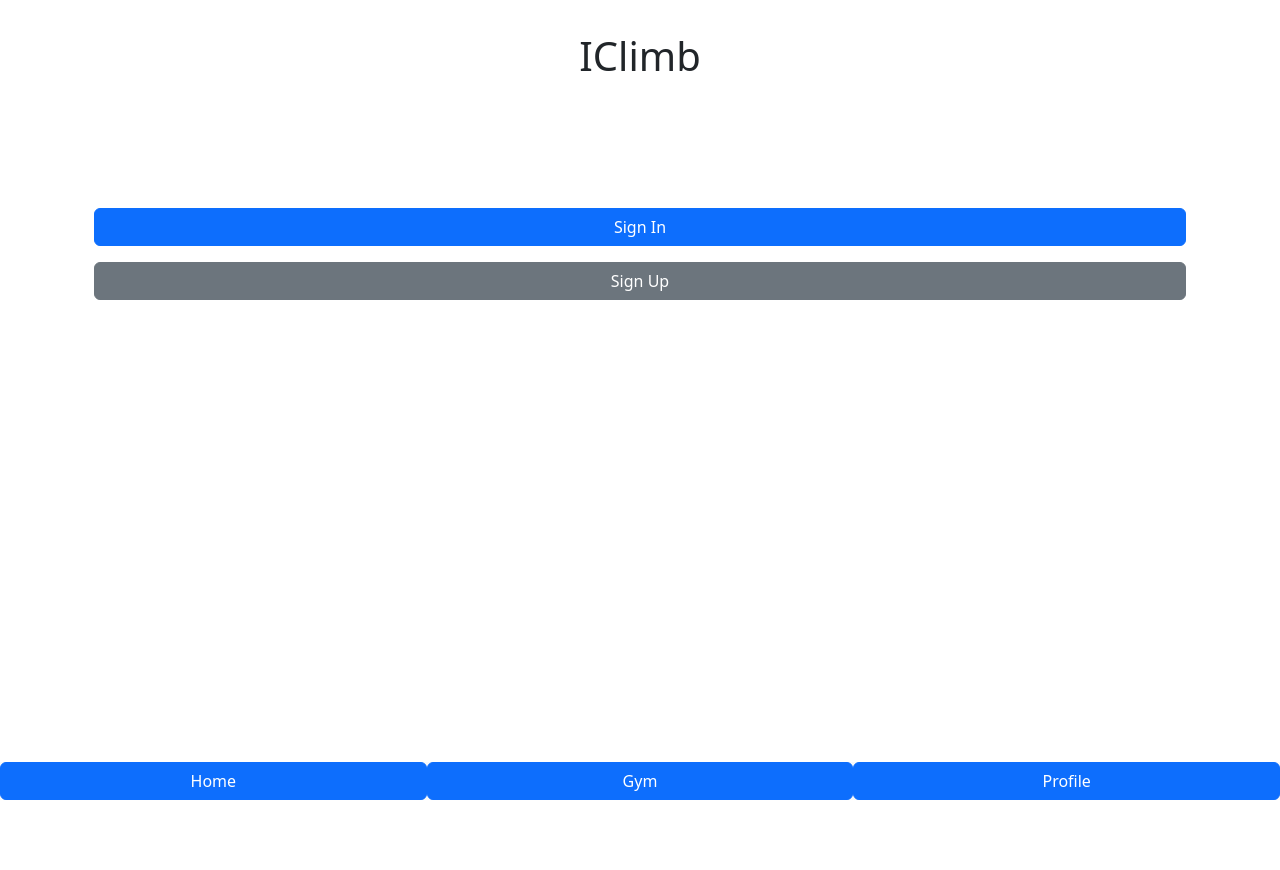
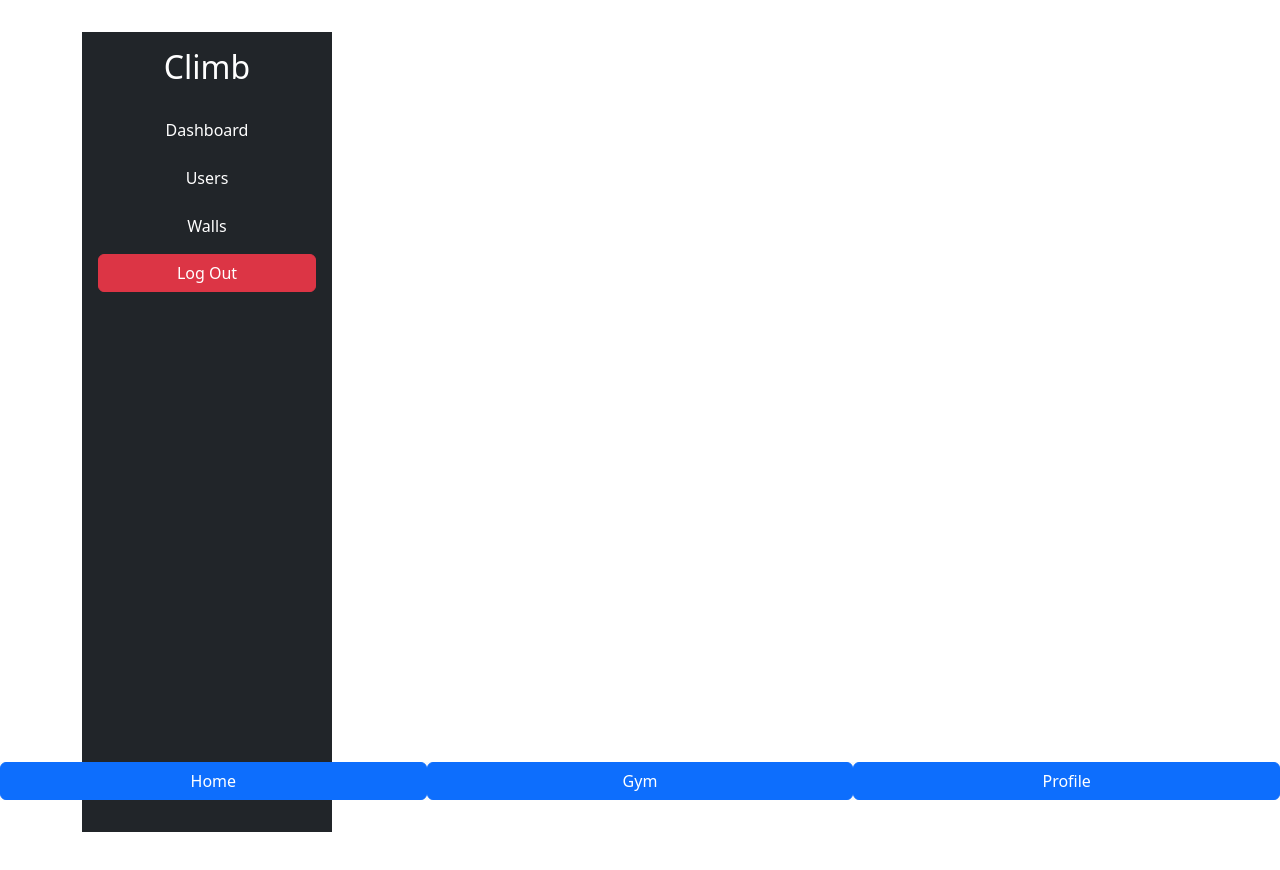
Before and after one commit to Lucius17/IClimb-client, a React (Vite) app: page /admin/1 in a window 1280 px wide. Before the commit this address led to /. Shown: the top 870 px of the page. Built offline with nearby package versions, Linux system fonts and the light colour scheme.

Commit message:
super admin panel

```diff
--- a/src/App.jsx
+++ b/src/App.jsx
@@ -8,6 +8,8 @@ import './App.css';
 import MapView from './components/MapView';
 import Menu from './components/Menu';
 import Profile from './components/Profile';
+import AdminPanel from './components/AdminPanel';
+import SuperAdminPanel from './components/SuperAdminPanel';
 
 
 
@@ -38,6 +40,14 @@ function App() {
           <Route
             path="/gym"
             element={isAuthenticated ? <Navigate to="/" /> : <MapView />}
+          />
+          <Route
+            path="/admin/:centerId/*"
+            element={isAuthenticated ? <Navigate to="/" /> : <AdminPanel />}
+          />
+          <Route
+            path="/superadmin"
+            element={isAuthenticated ? <Navigate to="/" /> : <SuperAdminPanel />}
           />
           <Route path="*" element={<Navigate to="/" />} />
         </Routes>
--- /dev/null
+++ b/src/components/AdminPanel.jsx
@@ -0,0 +1,58 @@
+import React from 'react';
+import { Link, Route, Routes } from 'react-router-dom';
+
+function Dashboard() {
+  return <h2>Dashboard</h2>;
+}
+
+function Users() {
+  return <h2>Users</h2>;
+}
+
+function Walls() {
+  return <h2>Walls</h2>;
+}
+
+function AdminPanel() {
+  return (
+    <div className="d-flex" style={{ height: '100vh' }}>
+      {/* Sidebar */}
+      <div className="bg-dark text-white p-3" style={{ width: '250px' }}>
+        <h2 className="text-center mb-4">Climb</h2>
+        <ul className="nav flex-column">
+          <li className="nav-item mb-2">
+            <Link className="nav-link text-white" to="/admin/dashboard">
+              Dashboard
+            </Link>
+          </li>
+          <li className="nav-item mb-2">
+            <Link className="nav-link text-white" to="/admin/users">
+              Users
+            </Link>
+          </li>
+          <li className="nav-item mb-2">
+            <Link className="nav-link text-white" to="/admin/walls">
+              Walls
+            </Link>
+          </li>
+        </ul>
+        <div className="mt-auto">
+          <button className="btn btn-danger w-100" onClick={() => alert("Wylogowano!")}>
+            Log Out
+          </button>
+        </div>
+      </div>
+
+      {/* Main Content */}
+      <div className="flex-grow-1 p-4">
+        <Routes>
+          <Route path="dashboard" element={<Dashboard />} />
+          <Route path="users" element={<Users />} />
+          <Route path="walls" element={<Walls />} />
+        </Routes>
+      </div>
+    </div>
+  );
+}
+
+export default AdminPanel;
--- /dev/null
+++ b/src/components/SuperAdminPanel.jsx
@@ -0,0 +1,66 @@
+// SuperAdminPanel.jsx
+import React, { useState } from 'react';
+import { Link } from 'react-router-dom';
+
+function SuperAdminPanel() {
+  const [sportsCenters, setSportsCenters] = useState([
+    { id: 1, name: 'Centrum Wspinaczki 1' },
+    { id: 2, name: 'Centrum Wspinaczki 2' },
+  ]);
+
+  const [newCenterName, setNewCenterName] = useState('');
+
+  const handleAddCenter = () => {
+    if (newCenterName.trim() !== '') {
+      const newCenter = {
+        id: sportsCenters.length + 1,
+        name: newCenterName,
+      };
+      setSportsCenters([...sportsCenters, newCenter]);
+      setNewCenterName('');
+    }
+  };
+
+  const handleDeleteCenter = (id) => {
+    setSportsCenters(sportsCenters.filter(center => center.id !== id));
+  };
+
+  return (
+    <div className="container">
+      <h1 className="my-4">Zarządzanie Obiektami Sportowymi</h1>
+
+      {/* Lista obiektów */}
+      <ul className="list-group mb-4">
+        {sportsCenters.map(center => (
+          <li key={center.id} className="list-group-item d-flex justify-content-between align-items-center">
+            <span>{center.name}</span>
+            <div>
+              <Link to={`/admin/${center.id}`} className="btn btn-primary mr-2">
+                Zarządzaj
+              </Link>
+              <button className="btn btn-danger" onClick={() => handleDeleteCenter(center.id)}>
+                Usuń
+              </button>
+            </div>
+          </li>
+        ))}
+      </ul>
+
+      {/* Formularz dodawania nowego obiektu */}
+      <div className="form-group">
+        <label>Dodaj Nowy Obiekt Sportowy</label>
+        <input
+          type="text"
+          className="form-control"
+          value={newCenterName}
+          onChange={(e) => setNewCenterName(e.target.value)}
+        />
+        <button className="btn btn-success mt-2" onClick={handleAddCenter}>
+          Dodaj Obiekt
+        </button>
+      </div>
+    </div>
+  );
+}
+
+export default SuperAdminPanel;
--- a/src/components/Unsigned.jsx
+++ b/src/components/Unsigned.jsx
@@ -12,6 +12,8 @@ function Unsigned() {
       <br />
       <Link to="/login" className="btn btn-primary mb-3 w-100">Sign In</Link>
       <Link to="/signup" className="btn btn-secondary w-100">Sign Up</Link>
+      <Link to="/superadmin" className="btn btn-secondary w-100">AdminPanel</Link>
+
     </div>
   );
 }
```
